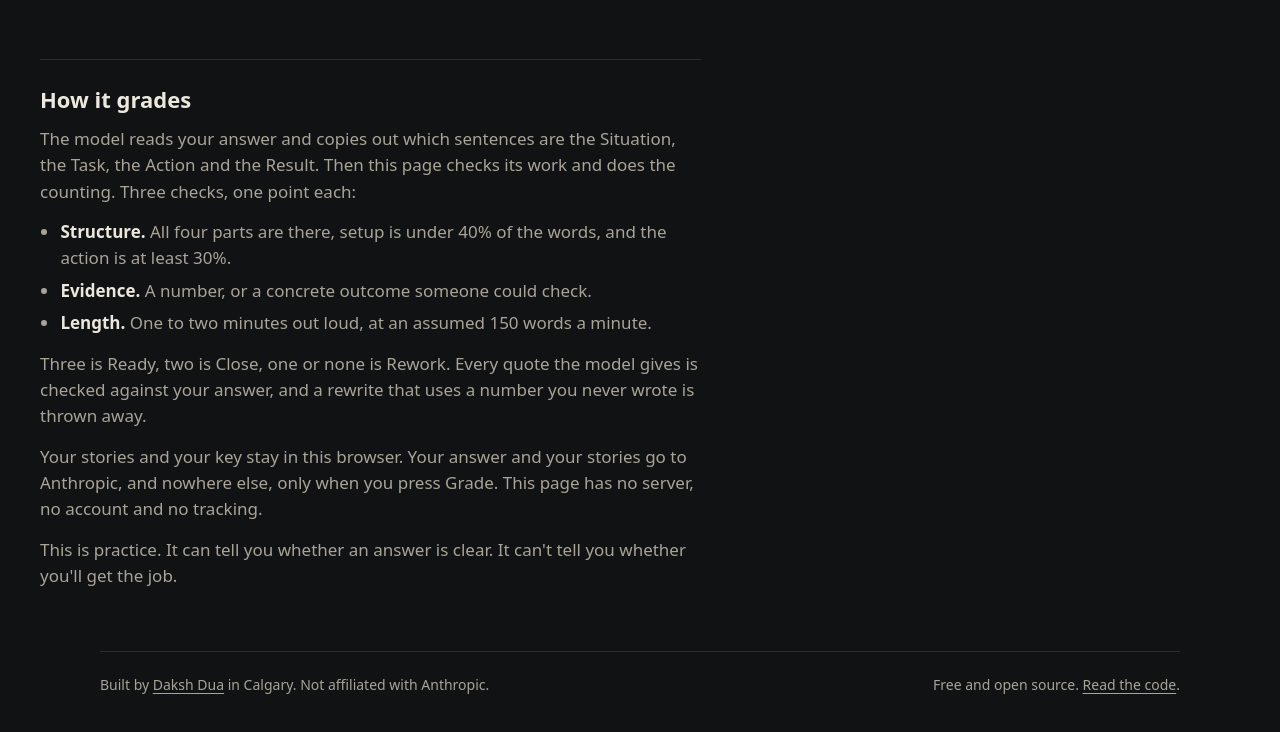
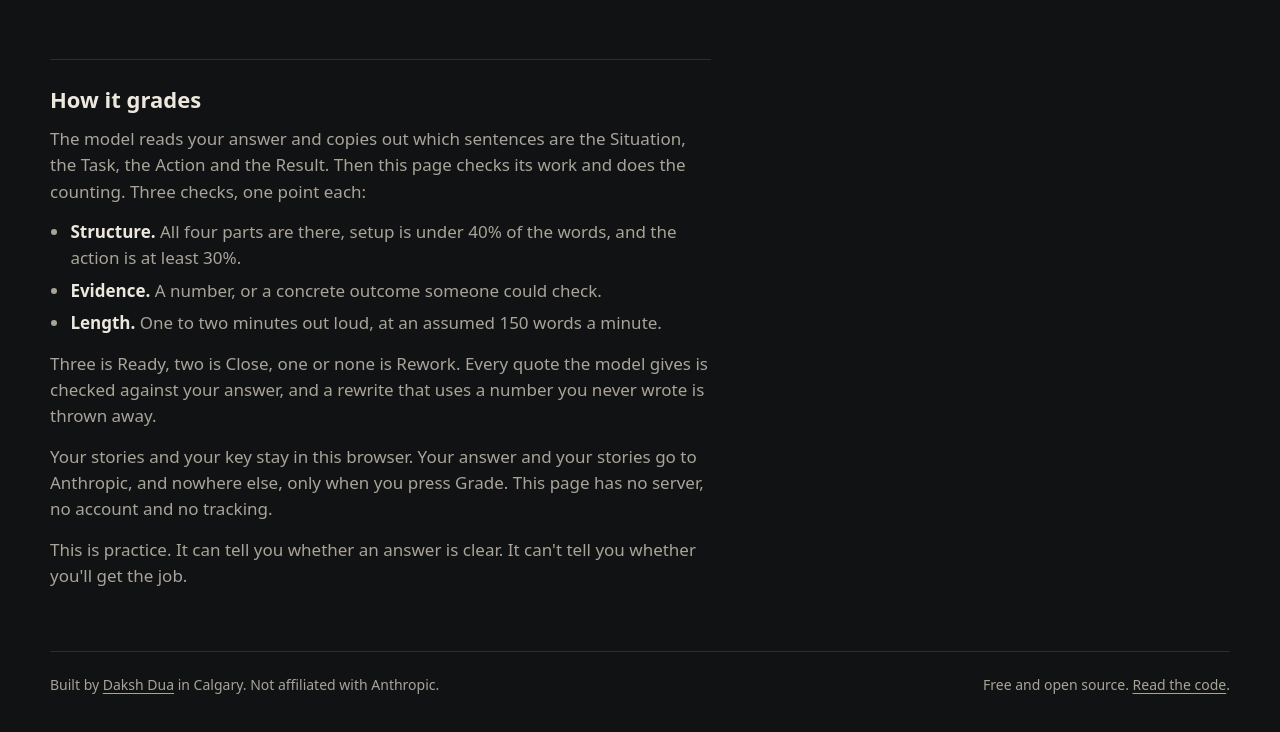
Before and after one commit to daksh2197/interview-room, a website built with Vite: page index.html in a window 1280 px wide. Shown: the part 1250-1982 px from the top of the page. Built offline with nearby package versions, Linux system fonts and the light colour scheme; files whose address does not match are found by name.

Commit message:
Fix layout found on screenshots at 320 and 1440 pixels
One page width for header, room and footer (a rule was lost copying the base styles),
and STAR blocks wide enough to show their percentage on the smallest phones.

Co-Authored-By: Claude Opus 5.5 <noreply@anthropic.com>
Claude-Session: https://claude.ai/code/session_01GpXbP4hDxddGw1DZrVDL9j

```diff
--- a/src/styles/app.css
+++ b/src/styles/app.css
@@ -200,8 +200,11 @@ h1 {
   color: var(--chalk);
 }
 
+/* One page width for the header, the room and the footer. */
+.site-head,
+main,
 .site-foot {
-  max-width: 1080px;
+  max-width: 1180px;
   margin-inline: auto;
 }
 
@@ -498,7 +501,7 @@ textarea {
 
 .star-seg {
   flex: var(--share) 1 0;
-  min-width: 0;
+  min-width: 46px;
   padding: 8px 8px 7px;
   border-radius: 6px;
   background: var(--panel-2);
--- a/src/ui/speech.ts
+++ b/src/ui/speech.ts
@@ -1,6 +1,6 @@
 /**
  * Voice typing, as a bonus. Uses the browser's own speech recognition where it exists
- * (Chrome, Edge, Safari) and does nothing at all where it doesn't. If it fails halfway,
+ * and does nothing at all where it doesn't. If it fails halfway,
  * it stops quietly and leaves whatever was already typed.
  */
 
```
